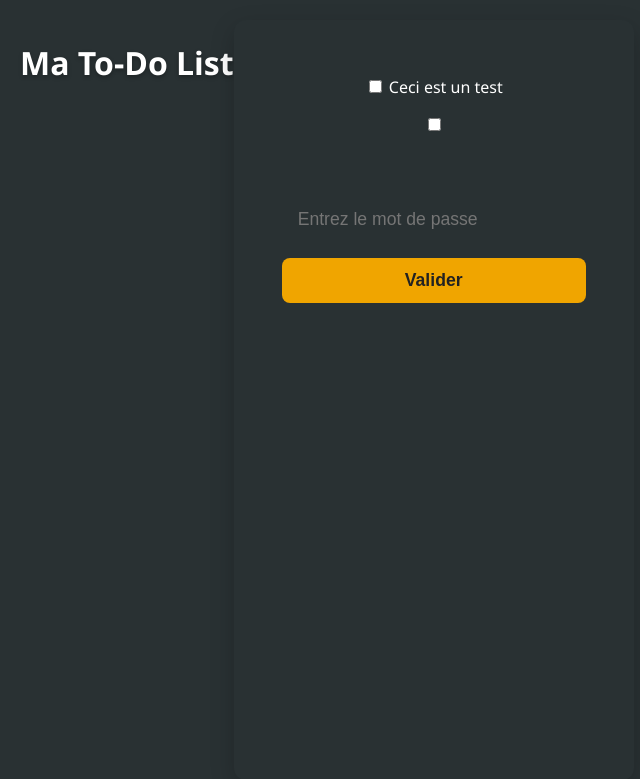
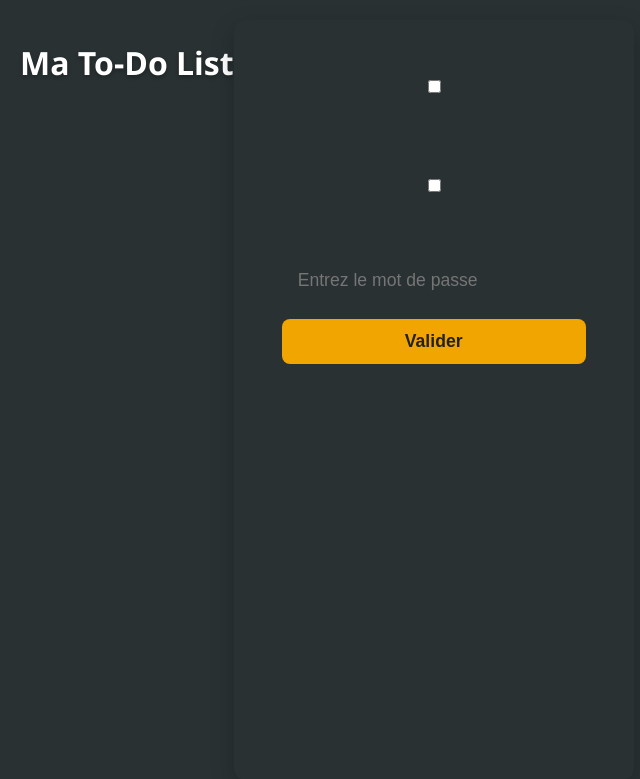
Before and after one commit to dim2008/projet, a Flask app: page / in a window 1280 px wide. Shown: the top 779 px of the page, without its empty margins (0-640 px from the left). Run offline with Flask 3, Linux system fonts and the light colour scheme.

Commit message:
Update index.html

```diff
--- a/templates/index.html
+++ b/templates/index.html
@@ -11,7 +11,7 @@
     <div class="container">
         <p>
 		<input type="checkbox" id="tache1">
-        	<label for="tache1" aria-describedby="label">Ceci est un test</label>
+        	<label for="tache1" aria-describedby="label"><input type='text'></label>
         </p>
         <input type="checkbox">
         <input type="text">
```
